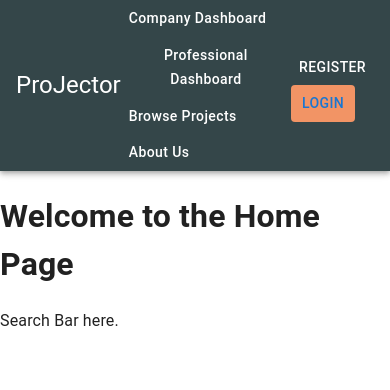
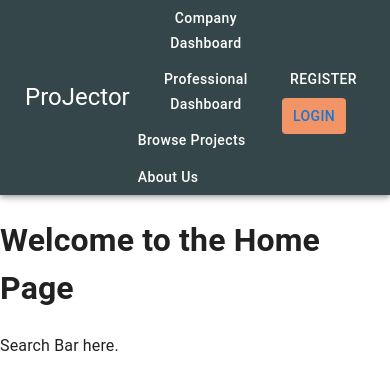
Before and after one commit to milliehigh/ProJector, a React (Vite) app in the folder frontend/: page / in a window 390 px wide. Shown: the top 390 px of the page. Built offline with nearby package versions, Linux system fonts and the light colour scheme.

Commit message:
fixed right and left padding/margins to 25

```diff
--- a/frontend/src/components/Header.jsx
+++ b/frontend/src/components/Header.jsx
@@ -10,7 +10,7 @@ function Header() {
         <Box sx={{ flexGrow: 1 }}>
             <CssBaseline />
             <AppBar position="sticky" sx={{backgroundColor: "#344649"}}>
-            <Toolbar sx={{justifyContent: "space-between"}}>
+            <Toolbar sx={{justifyContent: "space-between",  "@media (min-width: 0px)": { paddingRight: "25px", paddingLeft: "25px" },}}>
             <Typography
                 variant="h5"
                 onClick={() => { navigate('/') }}
```
